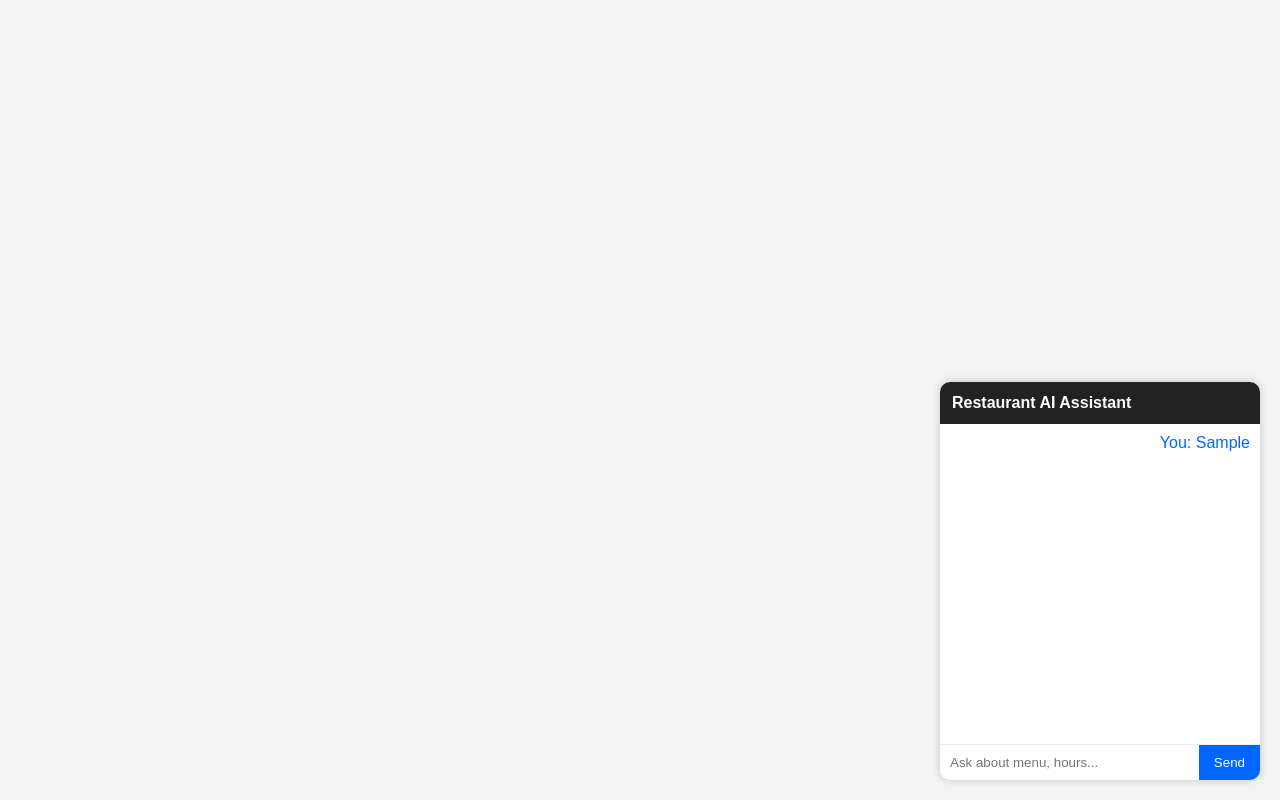
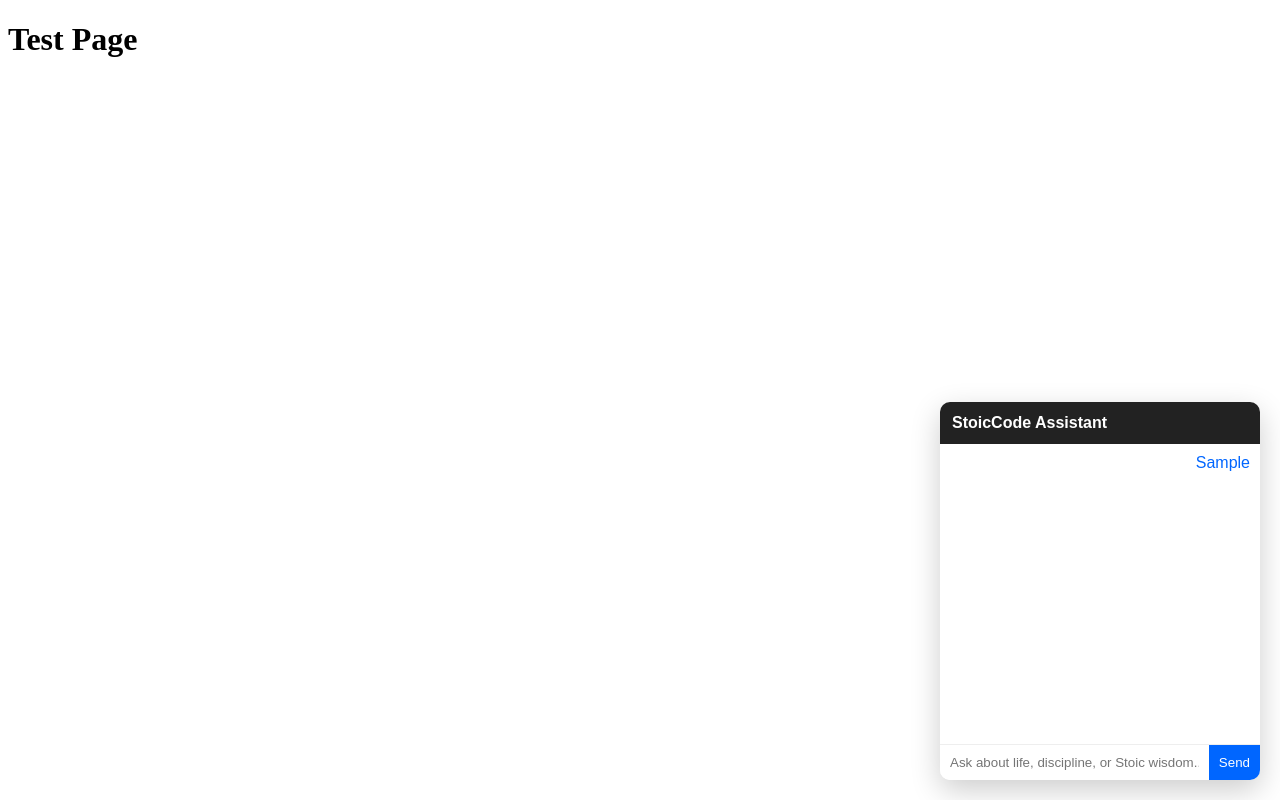
Before and after one commit to luckynsh76/ai-customer-support, a website: page public/index.html in a window 1280 px wide. Both pictures are taken after typing "Sample" into the empty fields and a click on the button "Send". Drawn offline with Linux system fonts and the light colour scheme; no server answers.

Commit message:
Initial AI widget

```diff
--- a/public/index.html
+++ b/public/index.html
@@ -1,130 +1,13 @@
 <!DOCTYPE html>
 <html>
 <head>
-<meta charset="UTF-8">
-<title>Restaurant AI Assistant</title>
-
-<style>
-
-body{
-font-family:Arial;
-background:#f4f4f4;
-margin:0;
-padding:0;
-}
-
-.chat-widget{
-position:fixed;
-bottom:20px;
-right:20px;
-width:320px;
-background:white;
-border-radius:10px;
-box-shadow:0 0 10px rgba(0,0,0,0.2);
-overflow:hidden;
-}
-
-.chat-header{
-background:#222;
-color:white;
-padding:12px;
-font-weight:bold;
-}
-
-.chat-messages{
-height:300px;
-overflow-y:auto;
-padding:10px;
-}
-
-.message-user{
-text-align:right;
-color:#0066ff;
-margin-bottom:8px;
-}
-
-.message-ai{
-text-align:left;
-color:#333;
-margin-bottom:8px;
-}
-
-.chat-input{
-display:flex;
-border-top:1px solid #eee;
-}
-
-.chat-input input{
-flex:1;
-padding:10px;
-border:none;
-outline:none;
-}
-
-.chat-input button{
-padding:10px 15px;
-background:#0066ff;
-color:white;
-border:none;
-cursor:pointer;
-}
-
-</style>
+  <meta charset="UTF-8">
+  <title>Test Page</title>
 </head>
 
 <body>
+  <h1>Test Page</h1>
 
-<div class="chat-widget">
-
-<div class="chat-header">
-Restaurant AI Assistant
-</div>
-
-<div id="messages" class="chat-messages"></div>
-
-<div class="chat-input">
-<input id="input" placeholder="Ask about menu, hours..." />
-<button onclick="send()">Send</button>
-</div>
-
-</div>
-
-<script>
-
-async function send(){
-
-const input = document.getElementById("input")
-const messages = document.getElementById("messages")
-
-const text = input.value
-
-if(!text) return
-
-messages.innerHTML += `<div class="message-user">You: ${text}</div>`
-
-messages.scrollTop = messages.scrollHeight
-
-input.value=""
-
-const res = await fetch("/chat",{
-method:"POST",
-headers:{
-"Content-Type":"application/json"
-},
-body:JSON.stringify({
-message:text
-})
-})
-
-const data = await res.json()
-
-messages.innerHTML += `<div class="message-ai">AI: ${data.reply}</div>`
-
-messages.scrollTop = messages.scrollHeight
-
-}
-
-</script>
-
+  <script src="widget.js"></script>
 </body>
 </html>
--- a/public/widget.js
+++ b/public/widget.js
@@ -1,25 +1,24 @@
-(function(){
+(function () {
 
-const chat = document.createElement("div")
+  const widget = document.createElement("div")
 
-chat.innerHTML = `
-<div id="ai-widget">
-<div id="ai-header">Wisdom Assistant</div>
-<div id="ai-messages"></div>
-
-<div id="ai-input">
-<input id="ai-text" placeholder="Ask about Stoic wistom..." />
-<button id="ai-send">Send</button>
+  widget.innerHTML = `
+    <div class="chat-widget">
+      <div class="chat-header">StoicCode Assistant</div>
+      <div id="messages" class="chat-messages"></div>
+      <div class="chat-input">
+        <input id="input" placeholder="Ask about life, discipline, or Stoic wisdom..." />
+        <button id="sendBtn">Send</button>
       </div>
     </div>
   `
 
-document.body.appendChild(chat)
+  document.body.appendChild(widget)
 
   const style = document.createElement("style")
 
 style.innerHTML = `
-#ai-widget{
+.chat-widget{
   position:fixed;
   bottom:20px;
   right:20px;
@@ -31,31 +30,31 @@ font-family:Arial;
   overflow:hidden;
 }
 
-#ai-header{
+.chat-header{
   background:#222;
   color:white;
   padding:12px;
   font-weight:bold;
 }
 
-#ai-messages{
+.chat-messages{
   height:280px;
   overflow:auto;
   padding:10px;
 }
 
-#ai-input{
+.chat-input{
   display:flex;
   border-top:1px solid #eee;
 }
 
-#ai-input input{
+.chat-input input{
   flex:1;
   padding:10px;
   border:none;
 }
 
-#ai-input button{
+.chat-input button{
   padding:10px;
   background:#0066ff;
   color:white;
@@ -68,20 +67,31 @@ text-align:right;
   color:#0066ff;
   margin-bottom:8px;
 }
+.user {
+  text-align: right;
+  color: #0066ff;
+  margin-bottom: 8px;
+}
 
-.bot{
-text-align:left;
-margin-bottom:8px;
+.bot {
+  text-align: left;
+  margin-bottom: 8px;
+  color: #333;
 }
 `
 
 document.head.appendChild(style)
 
-const input = document.getElementById("ai-text")
-const button = document.getElementById("ai-send")
-const messages = document.getElementById("ai-messages")
+const input = document.getElementById("input")
+const button = document.getElementById("sendBtn")
+const messages = document.getElementById("messages")
 
 button.onclick = send
+input.addEventListener("keypress", function(e) {
+  if (e.key === "Enter") {
+    send()
+  }
+})
 
 async function send(){
 
@@ -92,7 +102,12 @@ messages.innerHTML += `<div class="user">${text}</div>`
 
 input.value=""
 
-const res = await fetch("https://ai-customer-support-jbrt.onrender.com/chat", {
+const client = "stoiccode" // change to restaurant, law, etc.
+
+console.log("CLIENT VALUE:", client)
+console.log("FINAL URL:", `http://localhost:3000/chat?client=${client}`)
+
+const res = await fetch(`http://localhost:3000/chat?client=${client}`, {
   method: "POST",
   headers: {
     "Content-Type": "application/json",
```
Also changed, not shown: server.js (+54 -24 lines). Lines whose indentation alone changed are shown as unchanged.
